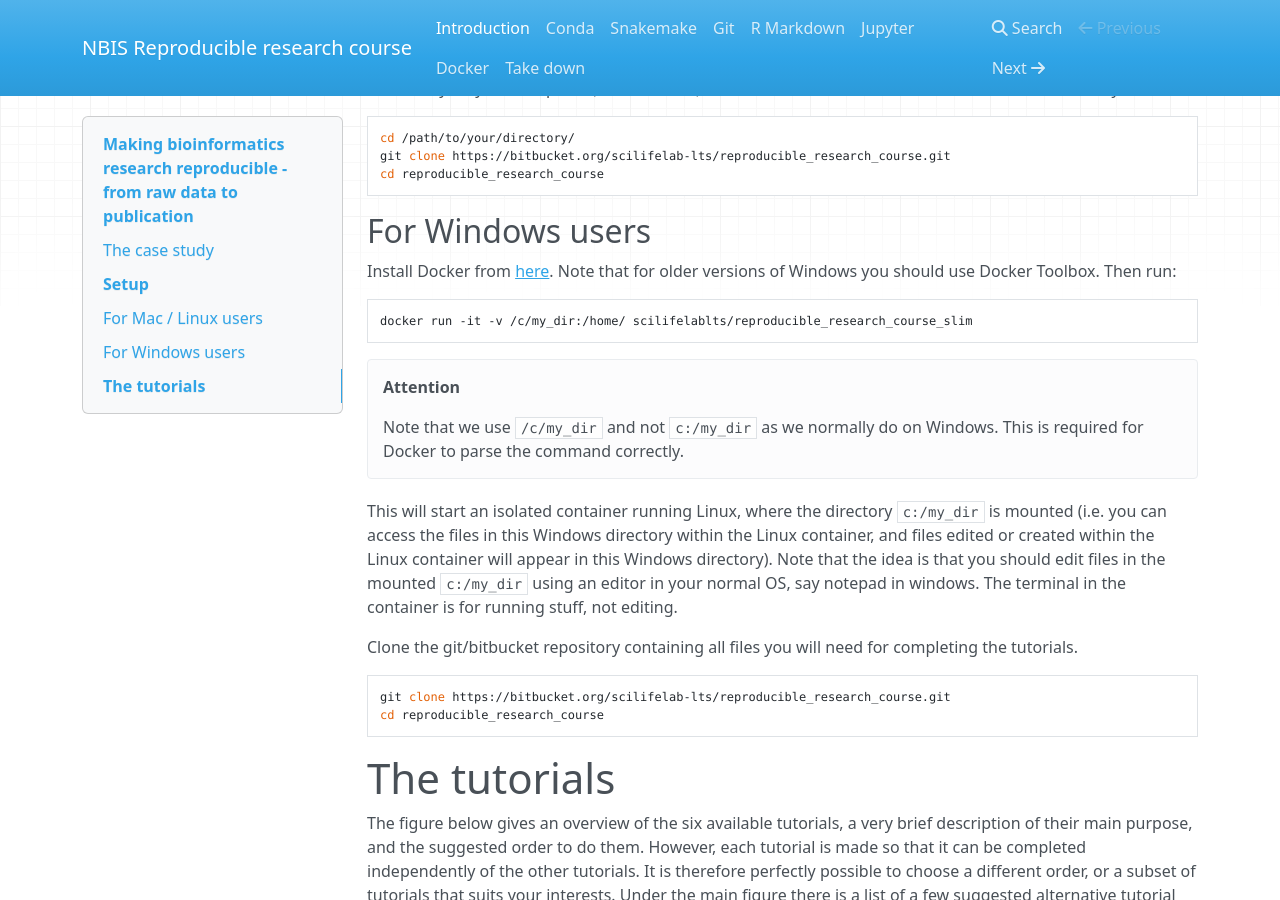
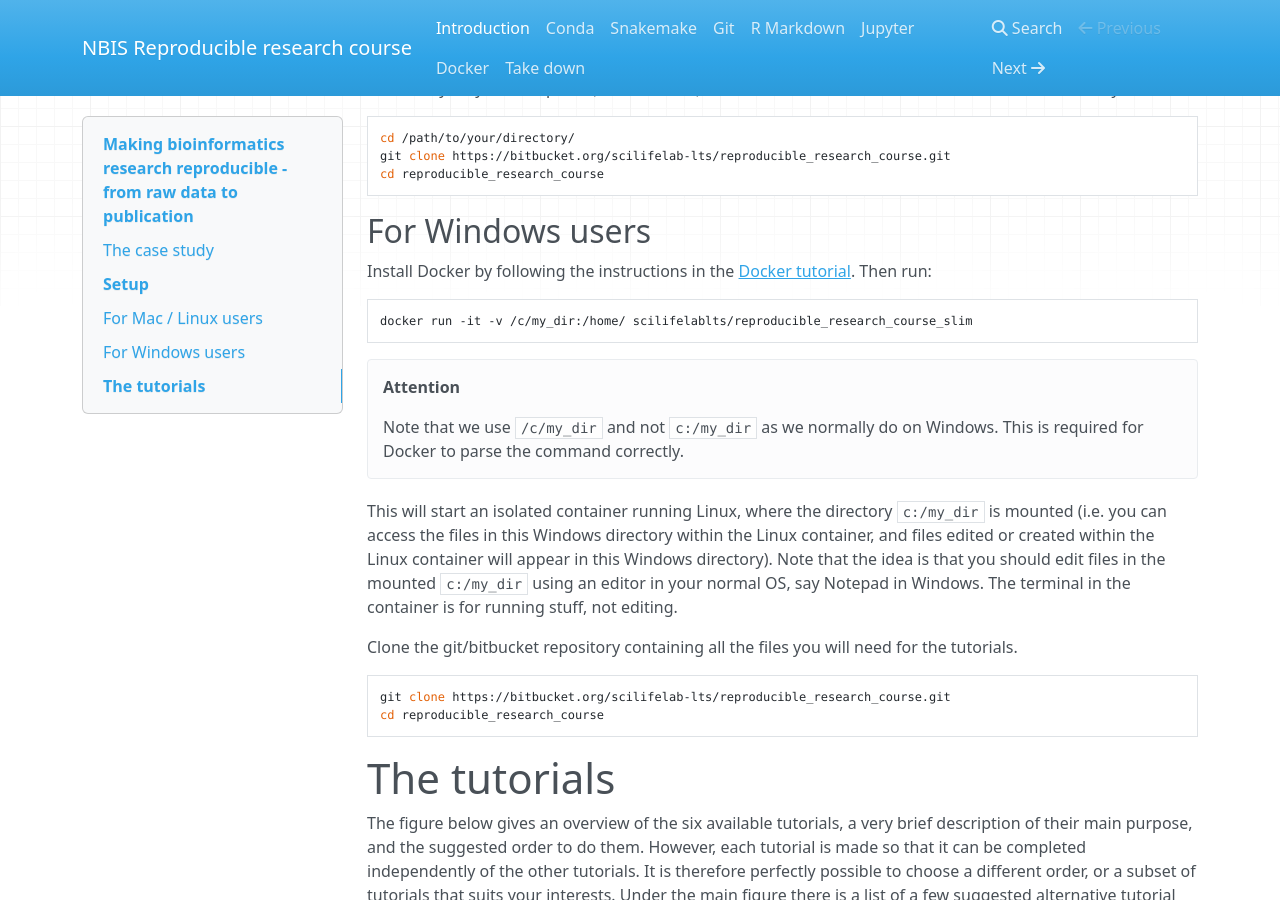
Before and after one commit to NBISweden/workshop-reproducible-research, an MkDocs documentation site: the page built from docs/index.md, in a window 1280 px wide and 900 px high, scrolled down 2184 px. Built offline with MkDocs 1.6.1, drawn with Linux system fonts in a browser that asks for light colours; nearby versions of some CDN libraries; old or Windows-style settings are respelled for this version of MkDocs.

Commit message:
test anchoring

````diff
--- a/docs/index.md
+++ b/docs/index.md
@@ -61,7 +61,7 @@
 ```
 
 ## For Windows users
-Install Docker from [here](https://docs.docker.com/docker-for-windows/install/). Note that for older versions of Windows you should use Docker Toolbox. Then run:
+Install Docker by following the instructions in the [Docker tutorial](docker.md#windows). Then run:
 
 ```bash
 docker run -it -v /c/my_dir:/home/ scilifelablts/reproducible_research_course_slim
@@ -71,9 +71,10 @@
     Note that we use `/c/my_dir` and not `c:/my_dir` as we normally do on Windows. This is required for Docker to parse the command correctly.
 
 This will start an isolated container running Linux, where the directory `c:/my_dir` is mounted (i.e. you can access the files in this Windows directory within the Linux container, and files edited or created within the Linux container will appear in this Windows directory).
-Note that the idea is that you should edit files in the mounted `c:/my_dir` using an editor in your normal OS, say notepad in windows. The terminal in the container is for running stuff, not editing.
+Note that the idea is that you should edit files in the mounted `c:/my_dir` using an editor in your normal OS, say Notepad in Windows. The terminal in the container is for running stuff, not editing.
 
-Clone the git/bitbucket repository containing all files you will need for completing the tutorials.
+Clone the git/bitbucket repository containing all the files you will need for the tutorials.
+
 ```bash
 git clone https://bitbucket.org/scilifelab-lts/reproducible_research_course.git
 cd reproducible_research_course
````
